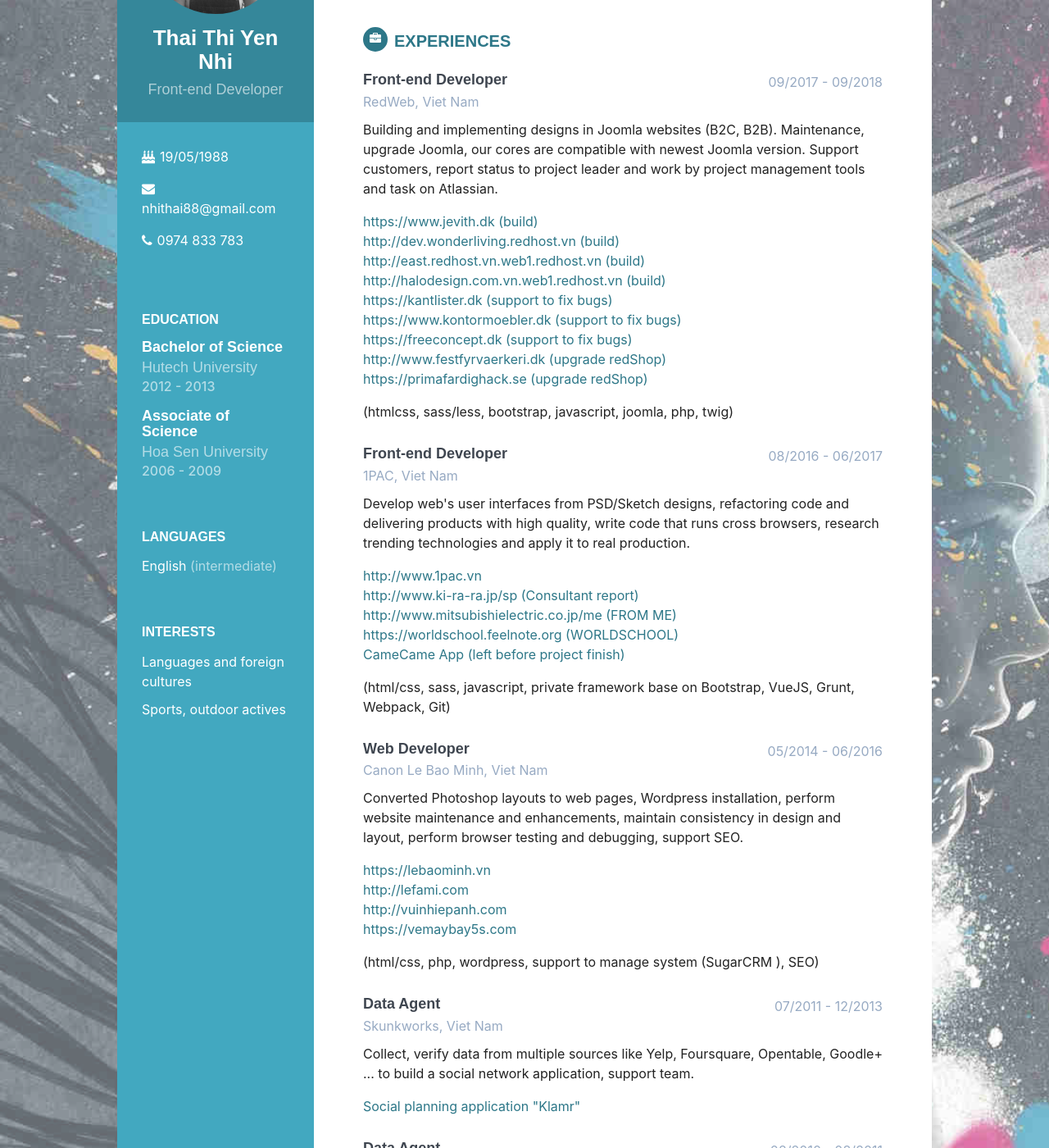
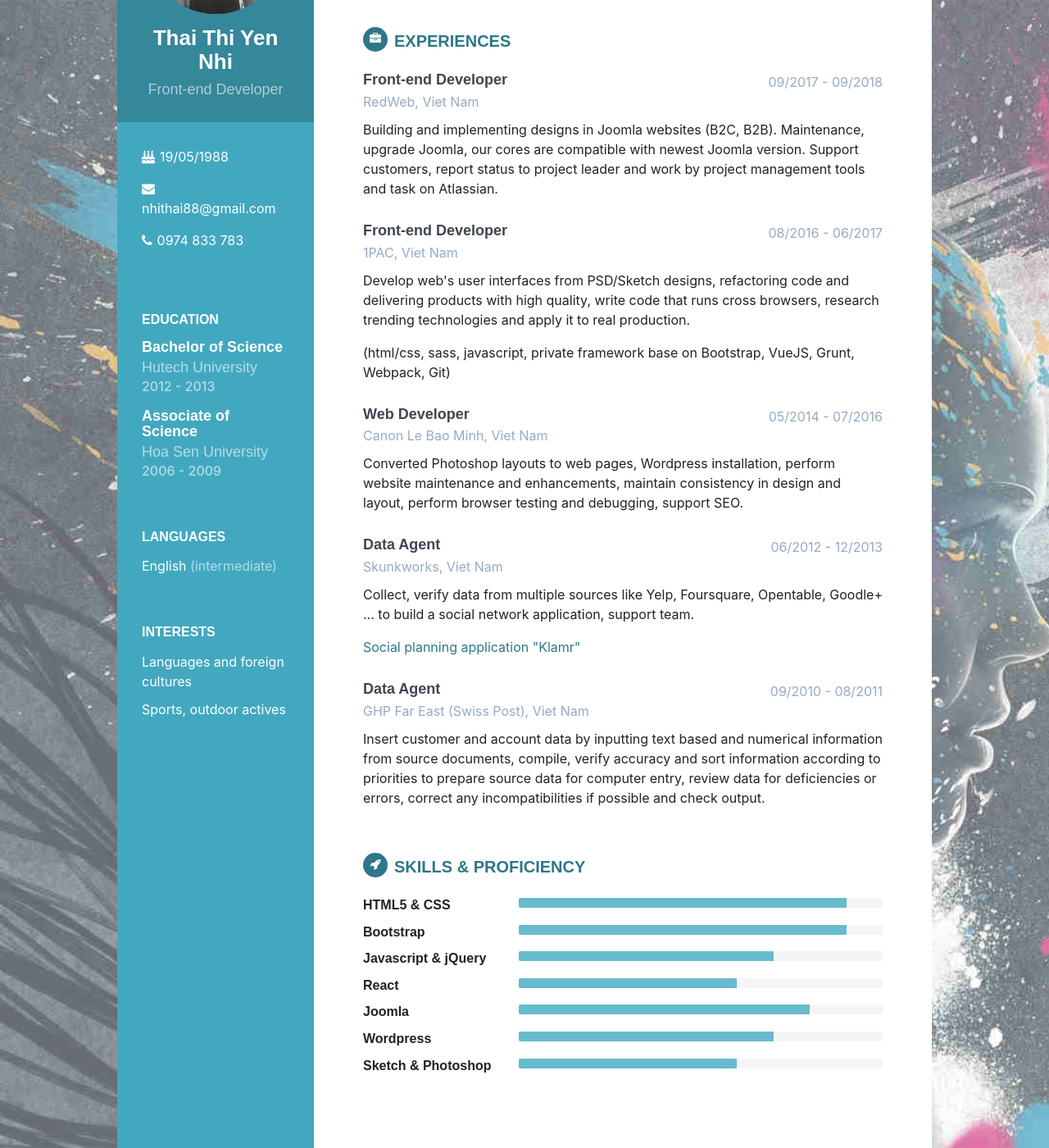
Before and after one commit to nhidev/nhidev.github.io, a Jekyll site: the page built from index.md, in a window 1280 px wide and 1400 px high, scrolled down 282 px. Shown: the whole window at 82% size. Built offline with Jekyll 4.4.1, drawn with Linux system fonts in a browser that asks for light colours; nearby versions of some CDN libraries; some web fonts are replaced.

Commit message:
edit content

```diff
--- a/_layouts/home.html
+++ b/_layouts/home.html
@@ -90,21 +90,6 @@ layout: default
                   </div><!--//meta-->
                   <div class="details">
                       <p>Building and implementing designs in Joomla websites (B2C, B2B). Maintenance, upgrade Joomla, our cores are compatible with newest Joomla version. Support customers, report status to project leader and work by project management tools and task on Atlassian.</p>
-
-
-
-                       <ul class="list-inline">
-                        <li><a href="https://www.jevith.dk">https://www.jevith.dk (build)</a></li>
-                          <li><a href=">http://dev.wonderliving.redhost.vn">http://dev.wonderliving.redhost.vn (build)</a></li>
-                          <li><a href="http://east.redhost.vn.web1.redhost.vn">http://east.redhost.vn.web1.redhost.vn (build)</a></li>
-                          <li><a href="">http://halodesign.com.vn.web1.redhost.vn (build)</a></li>
-                          <li><a href="https://kantlister.dk">https://kantlister.dk (support to fix bugs)</a></li>
-                          <li><a href="https://www.kontormoebler.dk">https://www.kontormoebler.dk (support to fix bugs)</a></li>
-                          <li><a href="https://freeconcept.dk">https://freeconcept.dk (support to fix bugs)</a></li>
-                          <li><a href="http://www.festfyrvaerkeri.dk">http://www.festfyrvaerkeri.dk (upgrade redShop)</a></li>
-                          <li><a href="https://primafardighack.se">https://primafardighack.se (upgrade redShop) </a></li>
-                      </ul>
-                      <p>(htmlcss, sass/less, bootstrap, javascript, joomla, php, twig)</p>
                   </div><!--//details-->
               </div><!--//item-->
 
@@ -118,13 +103,6 @@ layout: default
                   </div><!--//meta-->
                   <div class="details">
                       <p> Develop web's user interfaces from PSD/Sketch designs, refactoring code and delivering products with high quality, write code that runs cross browsers, research trending technologies and apply it to real production.</p>
-                      <ul class="list-inline">
-                        <li><a href="http://www.1pac.vn">http://www.1pac.vn</a></li>
-                        <li><a href="http://www.ki-ra-ra.jp/consultant_report">http://www.ki-ra-ra.jp/sp (Consultant report)</a></li>
-                        <li><a href="http://www.mitsubishielectric.co.jp/me">http://www.mitsubishielectric.co.jp/me (FROM ME)</a></li>
-                        <li><a href="https://worldschool.feelnote.org">https://worldschool.feelnote.org (WORLDSCHOOL)</a></li>
-                        <li><a href="#">CameCame App (left before project finish)</a></li>
-                        </ul>
                         <p>(html/css, sass, javascript, private framework base on Bootstrap, VueJS, Grunt, Webpack, Git)</p>
                   </div><!--//details-->
               </div><!--//item-->
@@ -133,22 +111,13 @@ layout: default
                   <div class="meta">
                       <div class="upper-row">
                           <h3 class="job-title">Web Developer</h3>
-                          <div class="time">05/2014 - 06/2016</div>
+                          <div class="time">05/2014 - 07/2016</div>
                       </div><!--//upper-row-->
                       <div class="company">Canon Le Bao Minh,  Viet Nam</div>
                   </div><!--//meta-->
                   <div class="details">
-                      <p>Converted Photoshop layouts to web pages, Wordpress installation, perform website maintenance and enhancements, maintain consistency in design and layout, perform browser testing and debugging, support SEO.
+                      <p>Converted Photoshop layouts to web pages, Wordpress installation, perform website maintenance and enhancements, maintain consistency in design and layout, perform browser testing and debugging, support SEO.</p>
 
-</p>
-              <ul class="list-inline">
-                 <li><a href="https://lebaominh.vn">https://lebaominh.vn</a></li>
-                <li><a href="http://lefami.com">http://lefami.com</a></li>
-                <li><a href="http://vuinhiepanh.com">http://vuinhiepanh.com</a></li>
-                <li><a href="https://vemaybay5s.com">https://vemaybay5s.com</a></li>
-              </ul>
-
-  <p>(html/css, php, wordpress, support to manage system (SugarCRM ), SEO) </p>
                   </div><!--//details-->
               </div><!--//item-->
 
@@ -156,7 +125,7 @@ layout: default
                   <div class="meta">
                       <div class="upper-row">
                           <h3 class="job-title">Data Agent</h3>
-                          <div class="time">07/2011 - 12/2013</div>
+                          <div class="time">06/2012 - 12/2013</div>
                       </div><!--//upper-row-->
                       <div class="company">Skunkworks, Viet Nam</div>
                   </div><!--//meta-->
@@ -170,14 +139,13 @@ layout: default
                   <div class="meta">
                       <div class="upper-row">
                           <h3 class="job-title">Data Agent</h3>
-                          <div class="time">08/2010 - 08/2011</div>
+                          <div class="time">09/2010 - 08/2011</div>
                       </div><!--//upper-row-->
                       <div class="company">GHP Far East (Swiss Post),  Viet Nam</div>
                   </div><!--//meta-->
                   <div class="details">
                       <p>Insert customer and account data by inputting text based and numerical information from source documents, compile, verify accuracy and sort information according to priorities to prepare source data for computer entry, review data for deficiencies or errors, correct any incompatibilities if possible and check output.
 </p>
-<p><a href="https://www.3suisses.fr/">3suisses</a></p>
                   </div><!--//details-->
               </div><!--//item-->
 
```
